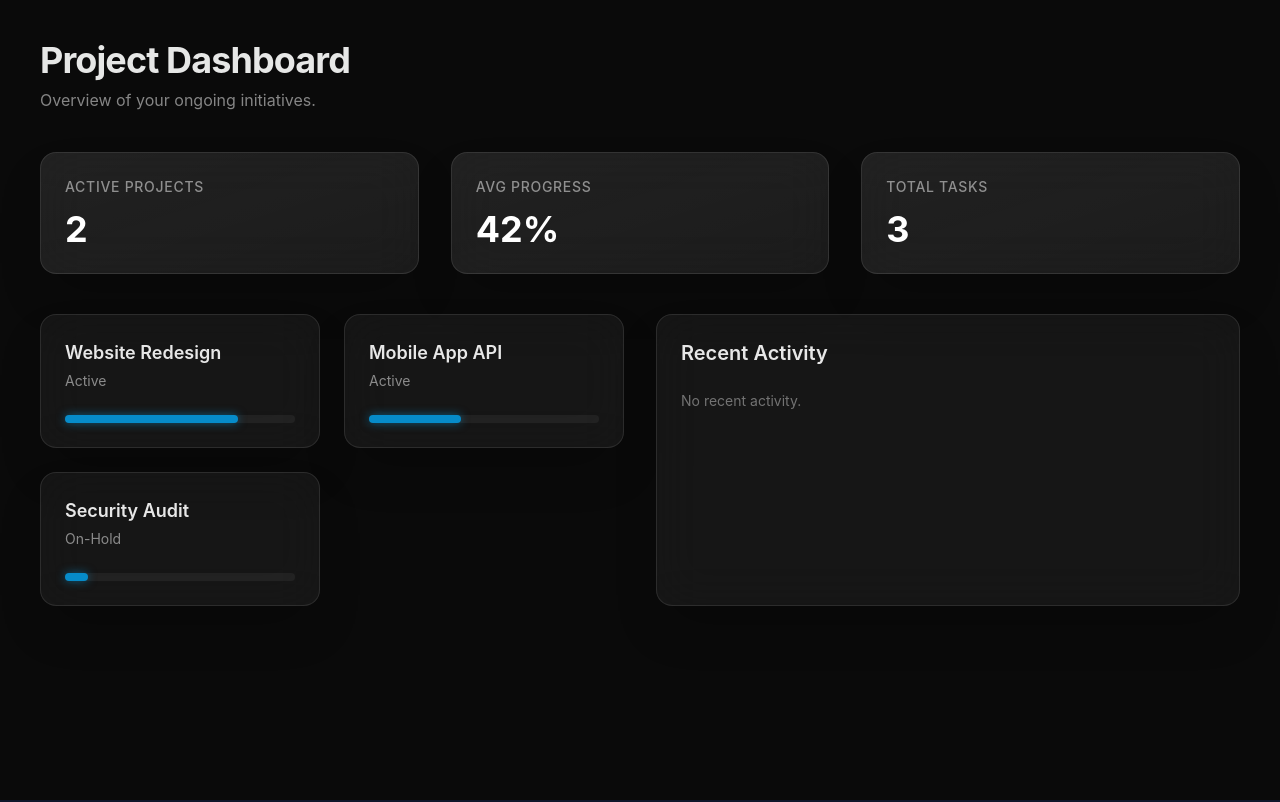
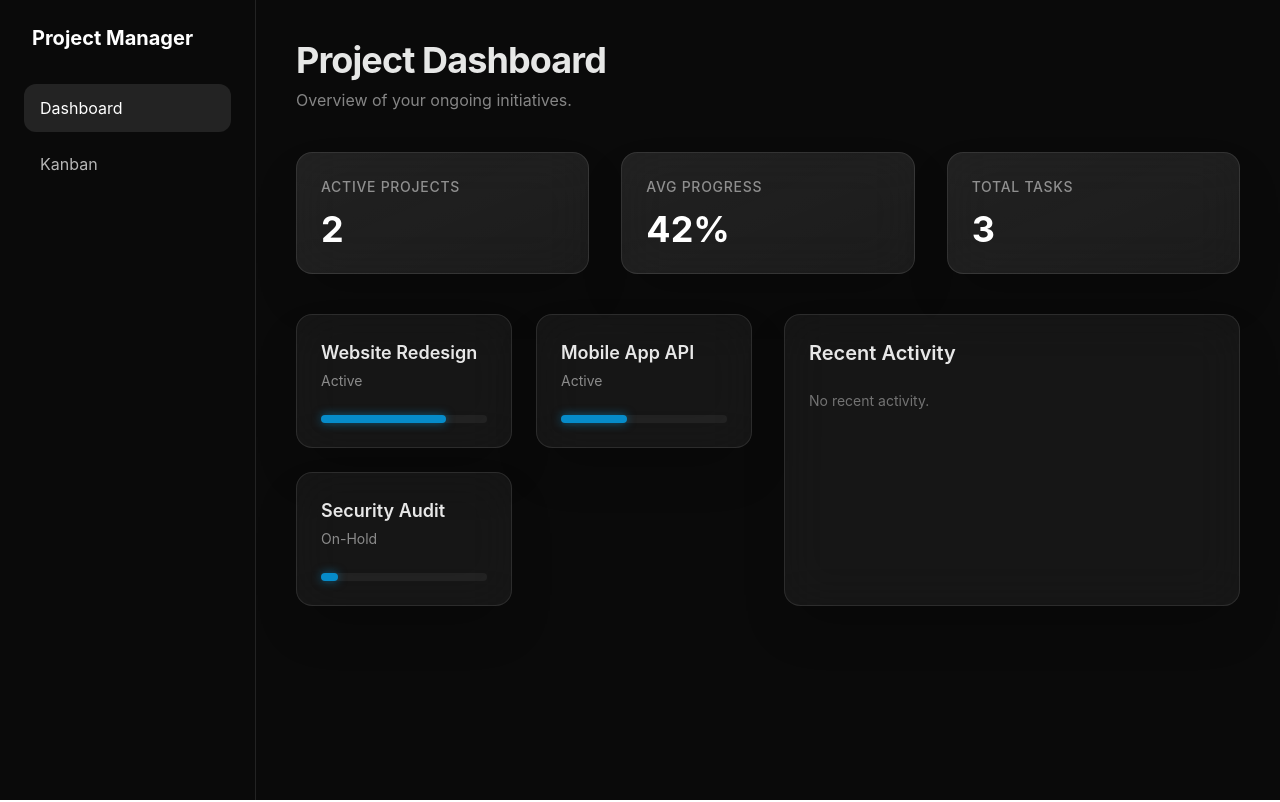
Before and after one commit to husseinmayla2/PulseBoard, a React (Vite) app: page / in a window 1280 px wide. Shown: the top 802 px of the page. Built offline with nearby package versions, Linux system fonts and the light colour scheme.

Commit message:
Axiom: Implement a persistent navigation sidebar in App.tsx that allows users to toggle between the Project Dashboard and the K

```diff
--- a/src/App.tsx
+++ b/src/App.tsx
@@ -1,16 +1,48 @@
 import { DataProvider } from './lib/DataContext';
 import { Dashboard } from './components/dashboard/Dashboard';
 import { KanbanBoard } from './components/kanban/KanbanBoard';
+import { useState } from 'react';
 
-function App() {
+type View = 'dashboard' | 'kanban';
+
+export default function App() {
+  const [activeView, setActiveView] = useState<View>('dashboard');
+
   return (
     <DataProvider>
-      <div className="min-h-screen bg-slate-900">
-        <Dashboard />
-        <KanbanBoard />
+      <div className="flex min-h-screen bg-neutral-950">
+        {/* Sidebar */}
+        <nav className="w-64 border-r border-white/10 p-6 flex flex-col gap-8">
+          <h1 className="text-xl font-bold text-white px-2">Project Manager</h1>
+          <div className="flex flex-col gap-2">
+            <button
+              onClick={() => setActiveView('dashboard')}
+              className={`px-4 py-3 rounded-xl text-left transition-colors ${
+                activeView === 'dashboard'
+                  ? 'bg-white/10 text-white'
+                  : 'text-white/70 hover:text-white hover:bg-white/5'
+              }`}
+            >
+              Dashboard
+            </button>
+            <button
+              onClick={() => setActiveView('kanban')}
+              className={`px-4 py-3 rounded-xl text-left transition-colors ${
+                activeView === 'kanban'
+                  ? 'bg-white/10 text-white'
+                  : 'text-white/70 hover:text-white hover:bg-white/5'
+              }`}
+            >
+              Kanban
+            </button>
+          </div>
+        </nav>
+
+        {/* Main Content */}
+        <main className="flex-1 overflow-auto">
+          {activeView === 'dashboard' ? <Dashboard /> : <KanbanBoard />}
+        </main>
       </div>
     </DataProvider>
   );
 }
-
-export default App;
```
